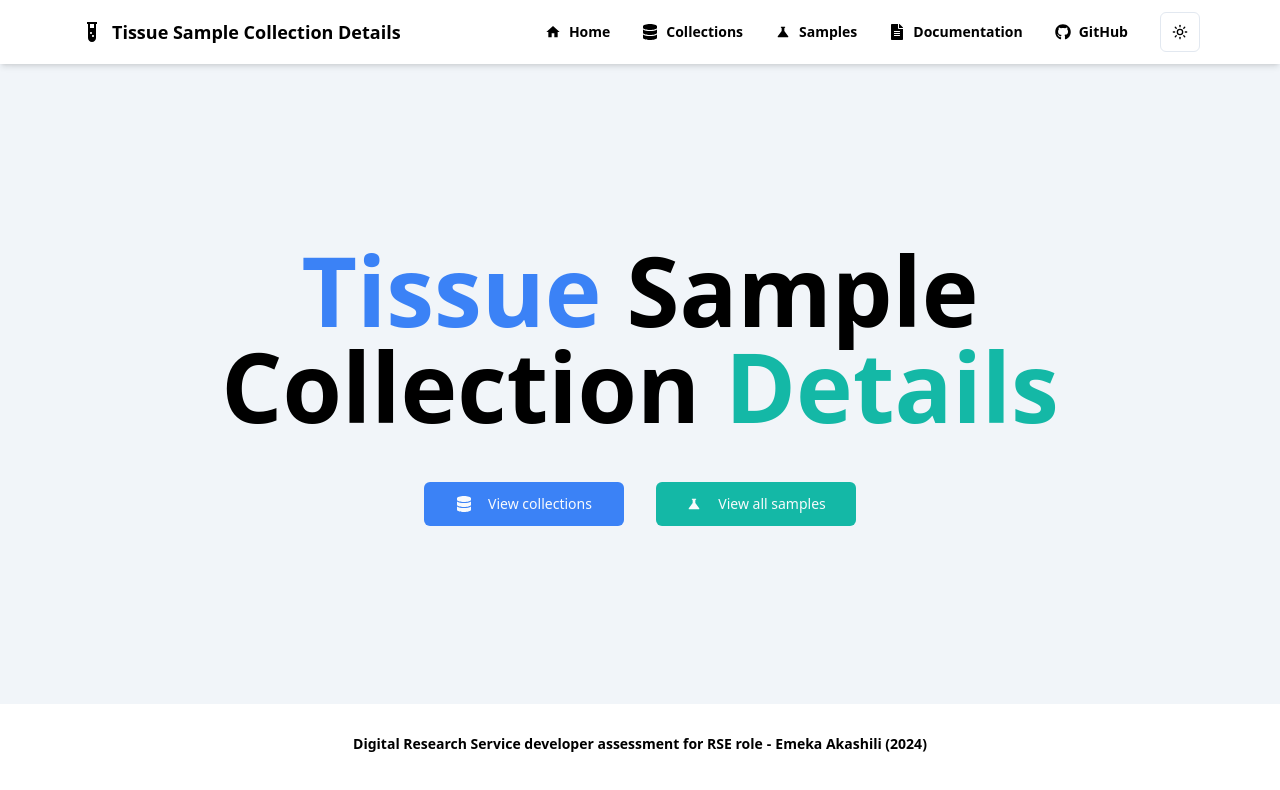
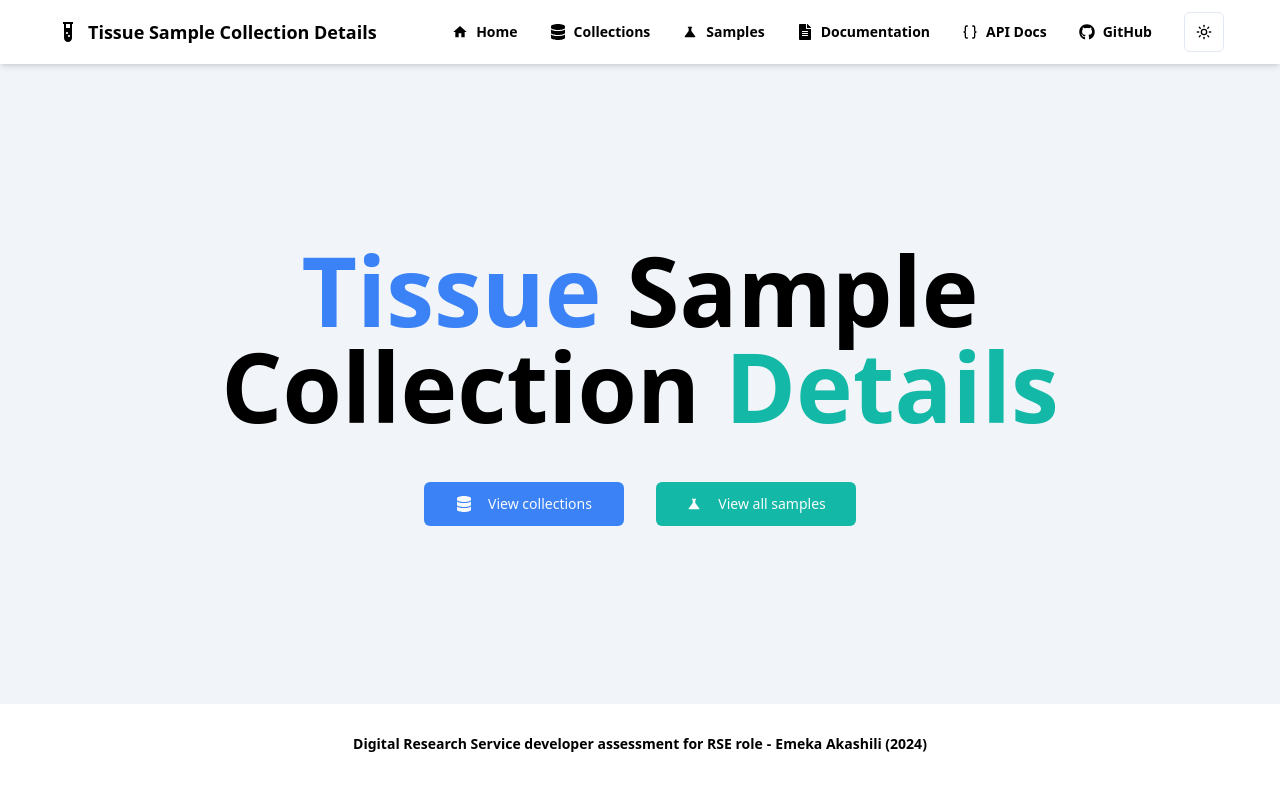
Before and after one commit to Dev-Akashili/tissue-sample-collection-details, a Next.js app in the folder app/frontend/: page / in a window 1280 px wide. Shown: the top 790 px of the page. Built offline with nearby package versions, Linux system fonts and the light colour scheme.

Commit message:
Add link to API docs to navbar

```diff
--- a/app/frontend/components/core/Navbar.tsx
+++ b/app/frontend/components/core/Navbar.tsx
@@ -13,7 +13,7 @@ export const Navbar = () => {
   const { setTheme } = useTheme();
 
   return (
-    <div className="h-16 fixed top-0 left-0 right-0 bg-white dark:bg-black px-6 lg:px-20 flex items-center justify-between shadow-md dark:border-b z-10">
+    <div className="h-16 fixed top-0 left-0 right-0 bg-white dark:bg-black px-6 lg:px-14 flex items-center justify-between shadow-md dark:border-b z-10">
       <Brand />
       <div className="h-full flex items-center justify-between space-x-4">
         <div className="h-full hidden lg:flex justify-between">
@@ -23,6 +23,7 @@ export const Navbar = () => {
               name={item.name}
               link={item.link}
               icon={item.icon}
+              external={item.external}
             />
           ))}
         </div>
@@ -60,11 +61,12 @@ interface NavLinkProps {
   name: string;
   link: string;
   icon?: React.ReactNode;
+  external: boolean;
 }
 
-const NavLink = ({ name, icon, link }: NavLinkProps) => {
+const NavLink = ({ name, icon, link, external }: NavLinkProps) => {
   return (
-    <Link href={link}>
+    <Link href={link} target={external ? "_blank" : "_self"}>
       <Button
         variant={"ghost"}
         className="h-full rounded-none text-sm font-semibold hover:bg-gray-300 dark:hover:bg-gray-600"
--- a/app/frontend/constants/Menu.constants.tsx
+++ b/app/frontend/constants/Menu.constants.tsx
@@ -1,25 +1,45 @@
 import { ROUTES } from "./routes";
 import { MdHome, MdScience } from "react-icons/md";
 import { FaDatabase, FaFileAlt, FaGithub } from "react-icons/fa";
+import { Braces } from "lucide-react";
 
 interface NavbarLink {
   name: string;
   link: string;
   icon: React.ReactNode;
+  external: boolean;
 }
 
 export const NAVBAR_LINKS: NavbarLink[] = [
-  { name: "Home", link: ROUTES.home, icon: <MdHome /> },
-  { name: "Collections", link: ROUTES.collections.index, icon: <FaDatabase /> },
-  { name: "Samples", link: ROUTES.samples, icon: <MdScience /> },
+  { name: "Home", link: ROUTES.home, icon: <MdHome />, external: false },
+  {
+    name: "Collections",
+    link: ROUTES.collections.index,
+    icon: <FaDatabase />,
+    external: false
+  },
+  {
+    name: "Samples",
+    link: ROUTES.samples,
+    icon: <MdScience />,
+    external: false
+  },
   {
     name: "Documentation",
     link: "https://dev-akashili.github.io/tissue-sample-collection-details/",
-    icon: <FaFileAlt />
+    icon: <FaFileAlt />,
+    external: true
+  },
+  {
+    name: "API Docs",
+    link: "https://tscd-api.azurewebsites.net/docs/",
+    icon: <Braces />,
+    external: true
   },
   {
     name: "GitHub",
     link: "https://github.com/Dev-Akashili/tissue-sample-collection-details/",
-    icon: <FaGithub />
+    icon: <FaGithub />,
+    external: true
   }
 ];
```
